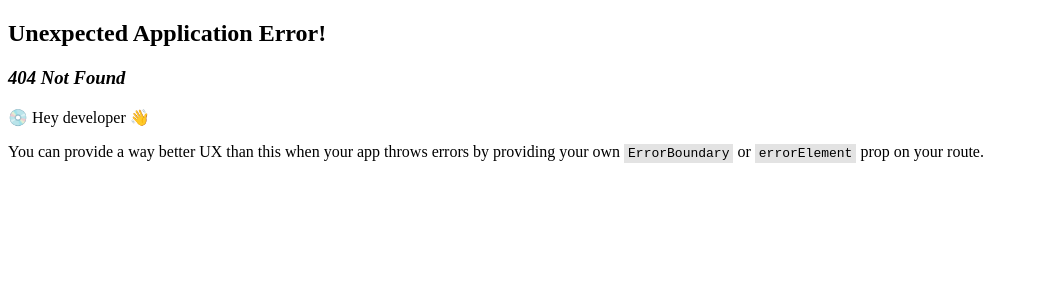
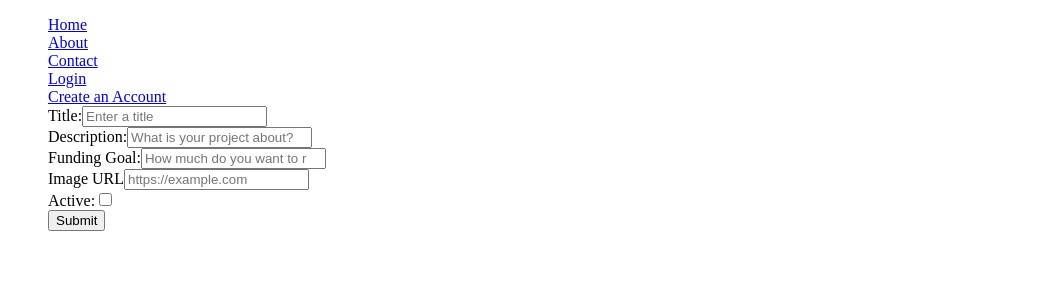
Before and after one commit to alocasia28/crowdfunding-frontend, a React (Vite) app: page /create-project in a window 1280 px wide. Before the commit this address had no page. Shown: the top 300 px of the page, without its empty margins (0-1039 px from the left). Built offline with nearby package versions, Linux system fonts and the light colour scheme.

Commit message:
Added working create project form

```diff
--- /dev/null
+++ b/src/api/post-project.js
@@ -0,0 +1,33 @@
+async function postProject(title, description, goal, image, is_open, date_created) {
+    const url =`${import.meta.env.VITE_API_URL}/projects/`;
+    const token =window.localStorage.getItem("token")
+    const response = await fetch (url,{
+        method:"POST",
+        headers:{
+            "Content-Type":"application/json",
+            'Authorization': `Token ${token}`
+    },
+    body:JSON.stringify({
+        "title": title,
+        "description": description,
+        "goal": goal,
+        "image": image,
+        "is_open": is_open,
+        "date_created": new Date().toISOString()
+
+    }),
+});
+
+if (!response.ok) {
+    const fallbackError =`Could not create project`;
+    const data = await response.json().catch(() => {
+        throw new Error(fallbackError);
+    });
+
+    const errorMessage = data?.detail?? fallbackError;
+    throw new Error(errorMessage);
+}
+
+return await response.json();
+};
+export default postProject;
--- a/src/components/NavBar.jsx
+++ b/src/components/NavBar.jsx
@@ -41,6 +41,13 @@ function NavBar() {
                         <Link to="/signup">Create an Account</Link>
                     )}
                     </li>
+                    <li>{auth.token ? (
+                        <><Link to="/create-project">Create a Project</Link>
+                        </>
+                    ) : (
+                        <></>
+                    )}
+                    </li>
                 </nav>
                 <Outlet/>
                 {/* apparently this is where I can add a footer */}
--- /dev/null
+++ b/src/components/ProjectForm.jsx
@@ -0,0 +1,73 @@
+import { useState } from "react";
+import { useNavigate } from "react-router-dom";
+
+import postProject from "../api/post-project";
+
+function ProjectForm() {
+    const [project, setProject] = useState({
+        title: "",
+        description: "",
+        goal: null,
+        image: "",
+        is_open: false,
+        date_created: null,
+    });
+
+    const navigate = useNavigate();
+
+    const handleChange = (event) => {
+        const {id, value} = event.target;
+        setProject((prevProject) => ({
+            ...prevProject,
+            [id]:value,
+        }));
+    };
+
+    const handleSubmit = (event) => {
+        event.preventDefault();
+
+        const authToken = window.localStorage.getItem("token");
+        if (authToken) {
+            postProject(
+                project.title,
+                project.description,
+                project.goal,
+                project.image,
+                project.is_open,
+                authToken
+            ).then((response) => {
+                console.log(response);
+                navigate("/");
+            });
+        }
+    };
+
+
+    return (
+        <form>
+            <div>
+                <label htmlFor="title">Title:</label>
+                <input type="text" id="title" placeholder="Enter a title" onChange={handleChange} />
+            </div>
+            <div>
+                <label htmlFor="description">Description:</label>
+                <input type="text" id="description" placeholder="What is your project about?" onChange={handleChange} />
+            </div>
+            <div>
+                <label htmlFor="goal">Funding Goal:</label>
+                <input type="number" id="goal" placeholder="How much do you want to raise?" onChange={handleChange}  />
+            </div>
+            <div>
+                <label htmlFor="image">Image URL</label>
+                <input type="url" name="image" id="image" placeholder="https://example.com" onChange={handleChange} />
+            </div>
+            <div>
+                <label htmlFor="is_open">Active:</label>
+                <input type="checkbox" name="is_open" id="is_open" checked={project.is_open} onChange={handleChange}/>
+            </div>
+            <button type="submit" onClick={handleSubmit}>Submit</button>
+        </form>
+    )
+}
+
+export default ProjectForm;
--- a/src/main.jsx
+++ b/src/main.jsx
@@ -9,6 +9,7 @@ import LoginPage from './pages/LoginPage.jsx';
 import AboutPage from './pages/AboutPage.jsx';
 import ContactUs from './pages/ContactUs.jsx';
 import SignUpPage from './pages/SignUpPage.jsx';
+import CreateProject from './pages/CreateProject.jsx';
 import { AuthProvider } from './components/AuthProvider.jsx';
 
 const router = createBrowserRouter([
@@ -22,6 +23,7 @@ const router = createBrowserRouter([
       {path: "/project/:id", element: <ProjectPage/>},
       {path:"/contact",element: <ContactUs/>},
       {path:"/signup",element: <SignUpPage/>},
+      {path:"/create-project", element:<CreateProject/>}
 
     ],
   },
--- /dev/null
+++ b/src/pages/CreateProject.jsx
@@ -0,0 +1,7 @@
+import ProjectForm from "../components/ProjectForm";
+
+function CreateProject() {
+    return <ProjectForm/>
+}
+
+export default CreateProject;
```
